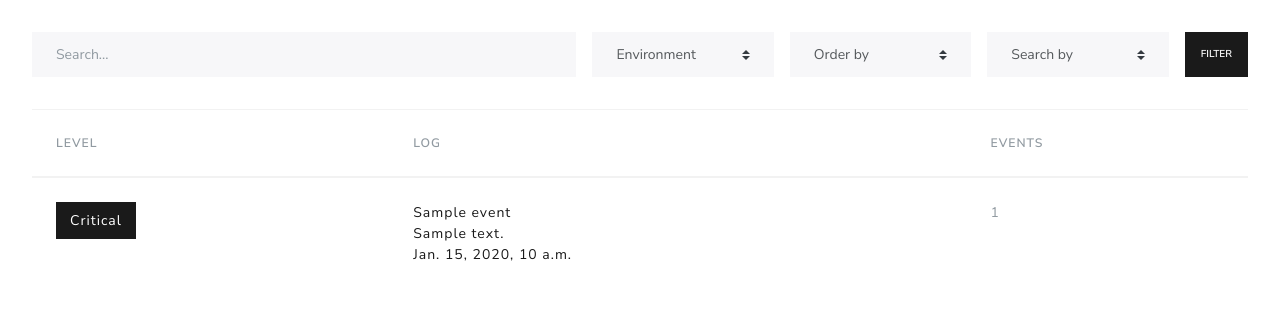
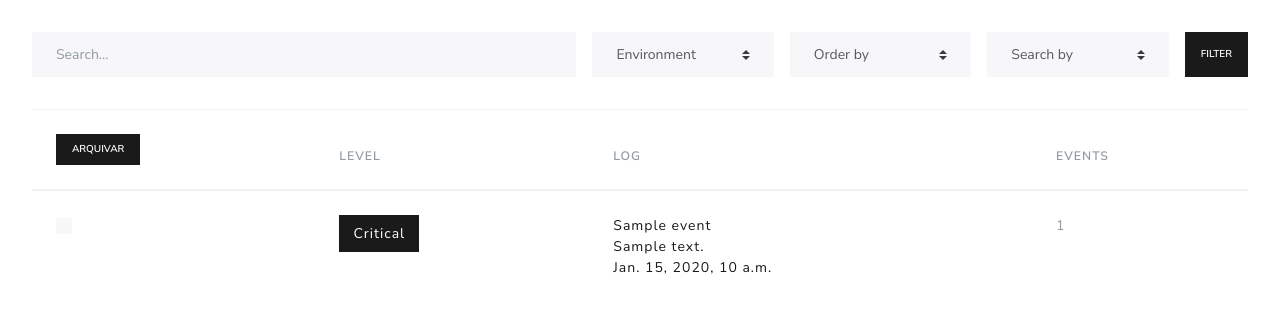
Before and after one commit to codenation-dev/squad-2-ad-python-women-loadsmart-1, a Django app: page / in a window 1280 px wide. Shown: the part 128-445 px from the top of the page. Run offline with Django 3.2, Linux system fonts and the light colour scheme; a user stored in the database is signed in; tables that the repository leaves empty hold one stand-in row (values such as "Sample post"); data that the repository does not hold is empty; parts of the project's set-up code (start-up, migrations or seed data) failed here and were passed over; some libraries are stand-ins or nearby versions.

Commit message:
Select and archive events

```diff
--- a/api/templates/events/list.html
+++ b/api/templates/events/list.html
@@ -35,9 +35,14 @@
         </div>
     </div>
 
+    <form action={% url 'archive' %}  method="POST">
+    {% csrf_token %}
     <table class="table home__log-table">
         <thead>
             <tr>
+                <th>
+                    <a href="{% url 'archive' %}"><button name="archive" class="btn btn-primary btn-sm">Arquivar</button></a>
+                </th>
                 <th>Level</th>
                 <th>Log</th>
                 <th>Events</th>
@@ -46,6 +51,12 @@
         <tbody>
             {% for event in object_list %}
                 <tr>
+                    <td>
+                        <div class="custom-control custom-checkbox">
+                            <input type="checkbox" class="custom-control-input" id="CheckMe{{ event.pk }}" value="{{ event.pk }}" name="arch_checkbox">
+                            <label class="custom-control-label" for="CheckMe{{ event.pk }}"></label>
+                        </div>
+                    </td>
                     <td>
                         <p class="home__log-table__level-box">{{ event.get_level_display }}</p>
                     </td>
@@ -61,5 +72,6 @@
             {% endfor %}
         </tbody>
     </table>
+    </form>
 </div>
 {% endblock %}
--- a/api/urls.py
+++ b/api/urls.py
@@ -5,6 +5,7 @@ from . import views
 
 urlpatterns = [
     path('', views.EventsView.as_view(), name='events_list'),
+    path('events/archive', views.mark_as_archived, name='archive'),
     # path('events/detail', views.events_detail, name='events_detail'),
     url(
         r'events/detail/(?P<pk>[-\w]+)',
--- a/api/views.py
+++ b/api/views.py
@@ -1,5 +1,6 @@
 from django.views.generic import ListView, DetailView
 from django.contrib.auth.mixins import LoginRequiredMixin
+from django.shortcuts import redirect
 
 from .models import Event
 
@@ -7,6 +8,8 @@ from .models import Event
 class EventsView(LoginRequiredMixin, ListView):
     model = Event
     template_name = 'events/list.html'
+    queryset = Event.objects.exclude(archived=True).order_by('-date')
+    # paginate_by = 5
 
     """ def get_queryset(self, *args, **kwargs):
         search_text: self.request.GET.get('search_text', None)
@@ -32,3 +35,12 @@ class EventsView(LoginRequiredMixin, ListView):
 class EventDetailView(LoginRequiredMixin, DetailView):
     model = Event
     template_name = 'events/detail.html'
+
+
+def mark_as_archived(request):
+    if request.method == "POST":
+        selected_events = request.POST.getlist('arch_checkbox')
+        print(selected_events)
+        amount_updated = Event.objects.filter(id__in=selected_events).update(archived=True)
+        print("Number of events archived: {amount_updated}")
+    return redirect('events_list')
```
